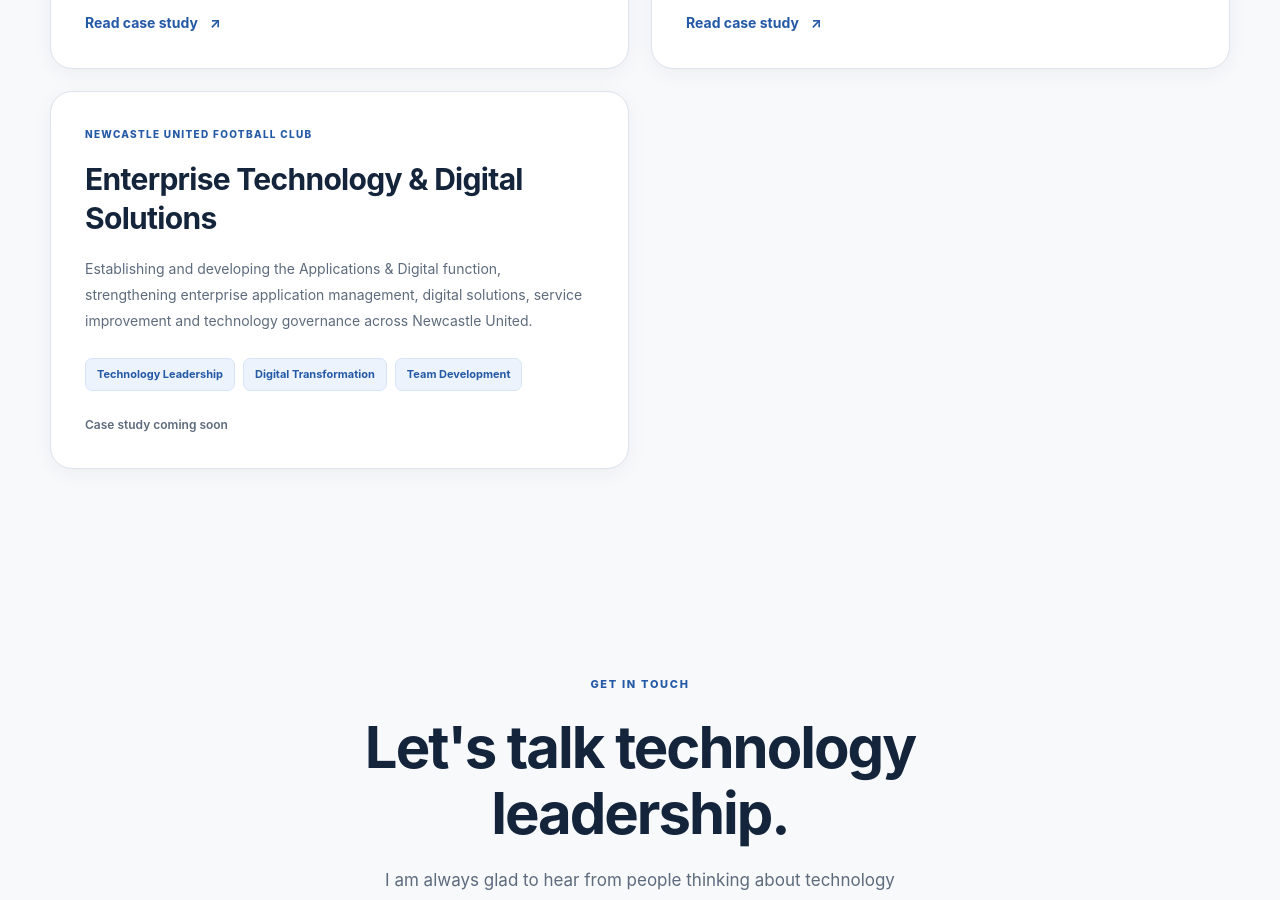
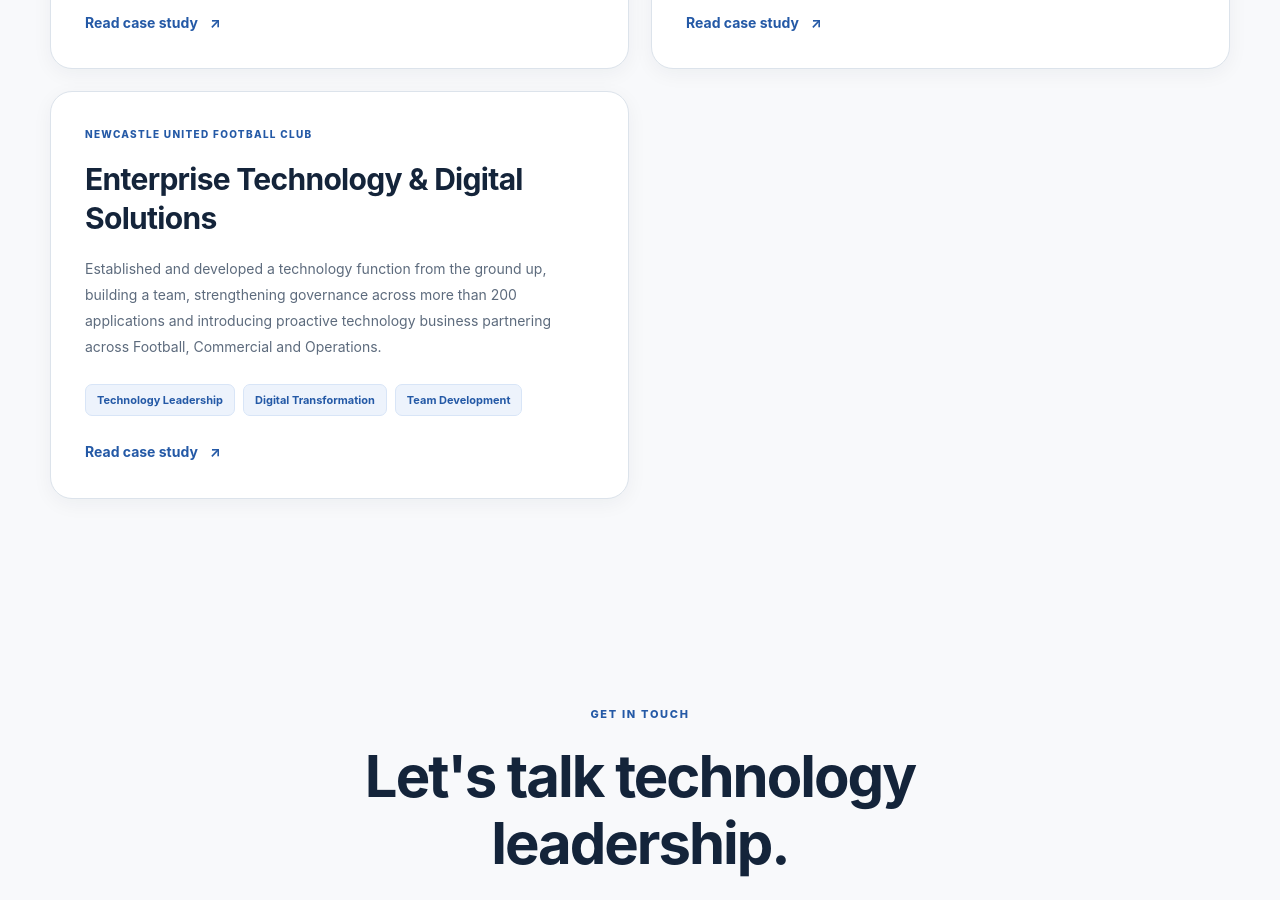
Before and after one commit to manderson90-sudo/Manderson-sandbox, a Jekyll site: the page built from projects/index.html, in a window 1280 px wide and 900 px high, scrolled down 2811 px. Built offline with Jekyll 4.4.1, drawn with Linux system fonts in a browser that asks for light colours.

Commit message:
Update index.html

```diff
--- a/projects/index.html
+++ b/projects/index.html
@@ -362,7 +362,7 @@ permalink: /projects/
       </article>
 
 
-      <!-- FUTURE CASE STUDY: ENTERPRISE TECHNOLOGY & DIGITAL SOLUTIONS -->
+      <!-- CASE STUDY: ENTERPRISE TECHNOLOGY & DIGITAL SOLUTIONS -->
 
       <article class="portfolio-project-card">
 
@@ -373,15 +373,18 @@ permalink: /projects/
           </span>
 
           <h3>
-            Enterprise Technology &amp; Digital Solutions
+            <a href="{{ '/projects/enterprise-technology-digital-solutions/' | relative_url }}">
+              Enterprise Technology &amp; Digital Solutions
+            </a>
           </h3>
 
           <p>
-            Establishing and developing the Applications
-            &amp; Digital function, strengthening enterprise
-            application management, digital solutions,
-            service improvement and technology governance
-            across Newcastle United.
+            Established and developed a technology function
+            from the ground up, building a team, strengthening
+            governance across more than 200 applications
+            and introducing proactive technology business
+            partnering across Football, Commercial
+            and Operations.
           </p>
 
           <div class="portfolio-project-tags">
@@ -390,9 +393,13 @@ permalink: /projects/
             <span>Team Development</span>
           </div>
 
-          <span class="portfolio-project-coming">
-            Case study coming soon
-          </span>
+          <a
+            class="portfolio-project-link"
+            href="{{ '/projects/enterprise-technology-digital-solutions/' | relative_url }}"
+          >
+            Read case study
+            <span aria-hidden="true">↗</span>
+          </a>
 
         </div>
 
```
